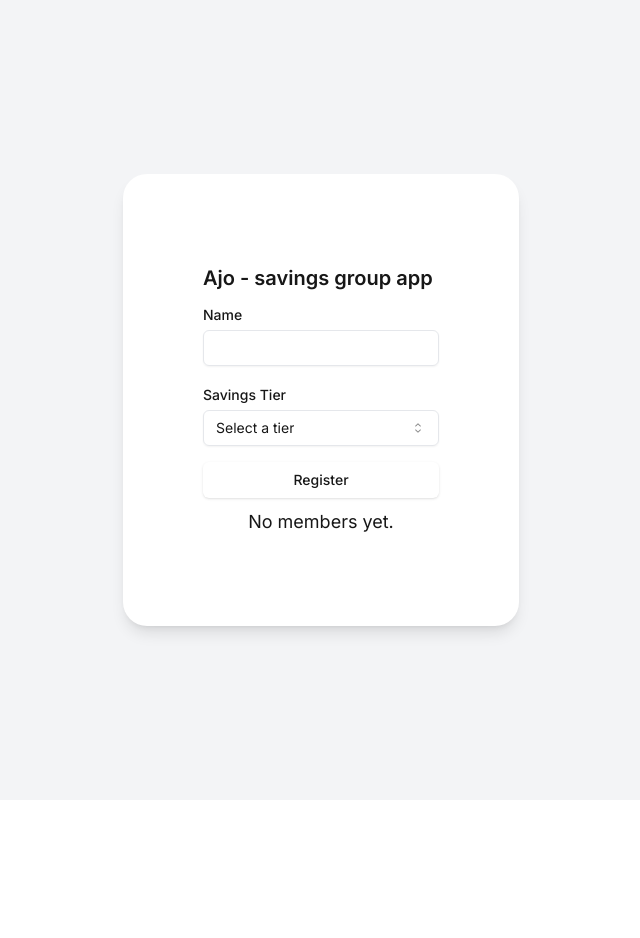
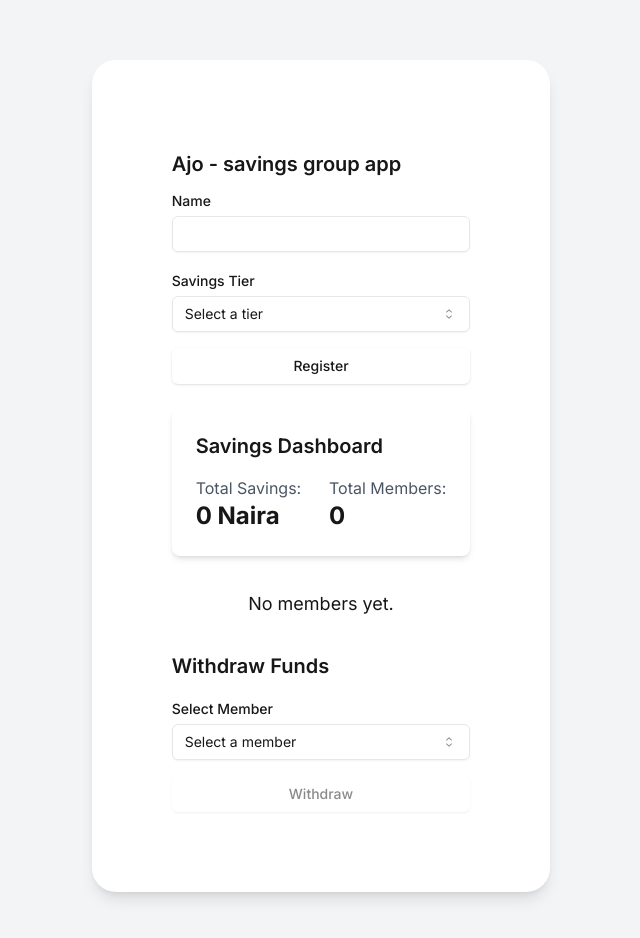
Before and after one commit to iamtowbee/ajo-savings, a Next.js app: page / in a window 1280 px wide. Shown: the top 938 px of the page, without its empty margins (319-959 px from the left). Before the commit the page ends 800 px from the top, so only its background shows below. Built offline with nearby package versions, Linux system fonts and the light colour scheme.

Commit message:
Fix type errors

```diff
--- a/components/SavingsGroup.tsx
+++ b/components/SavingsGroup.tsx
@@ -2,6 +2,8 @@
 import React, { useState, useEffect } from "react";
 import RegisterForm from "@/components/RegisterForm";
 import MemberList from "./MemberList";
+import SavigsDashboard from "./SavigsDashboard";
+import Withdrawal from "./Withdrawal";
 
 interface Member {
   id: number;
@@ -30,8 +32,12 @@ const SavingsGroup = () => {
   return (
     <div>
       <RegisterForm onAddMember={addMember} />
-
+      <SavigsDashboard
+        totalSavings={totalSavings}
+        memberCount={members.length}
+      />
       <MemberList members={members} />
+      <Withdrawal members={members} onWithdraw={removeMember} />
     </div>
   );
 };
--- a/components/Withdrawal.tsx
+++ b/components/Withdrawal.tsx
@@ -17,7 +17,7 @@ interface Props {
     name: string;
     tier: number;
     amount: number;
-    interest: number;
+    interset: number;
   }[];
   onWithdraw(id: number): void;
 }
```
